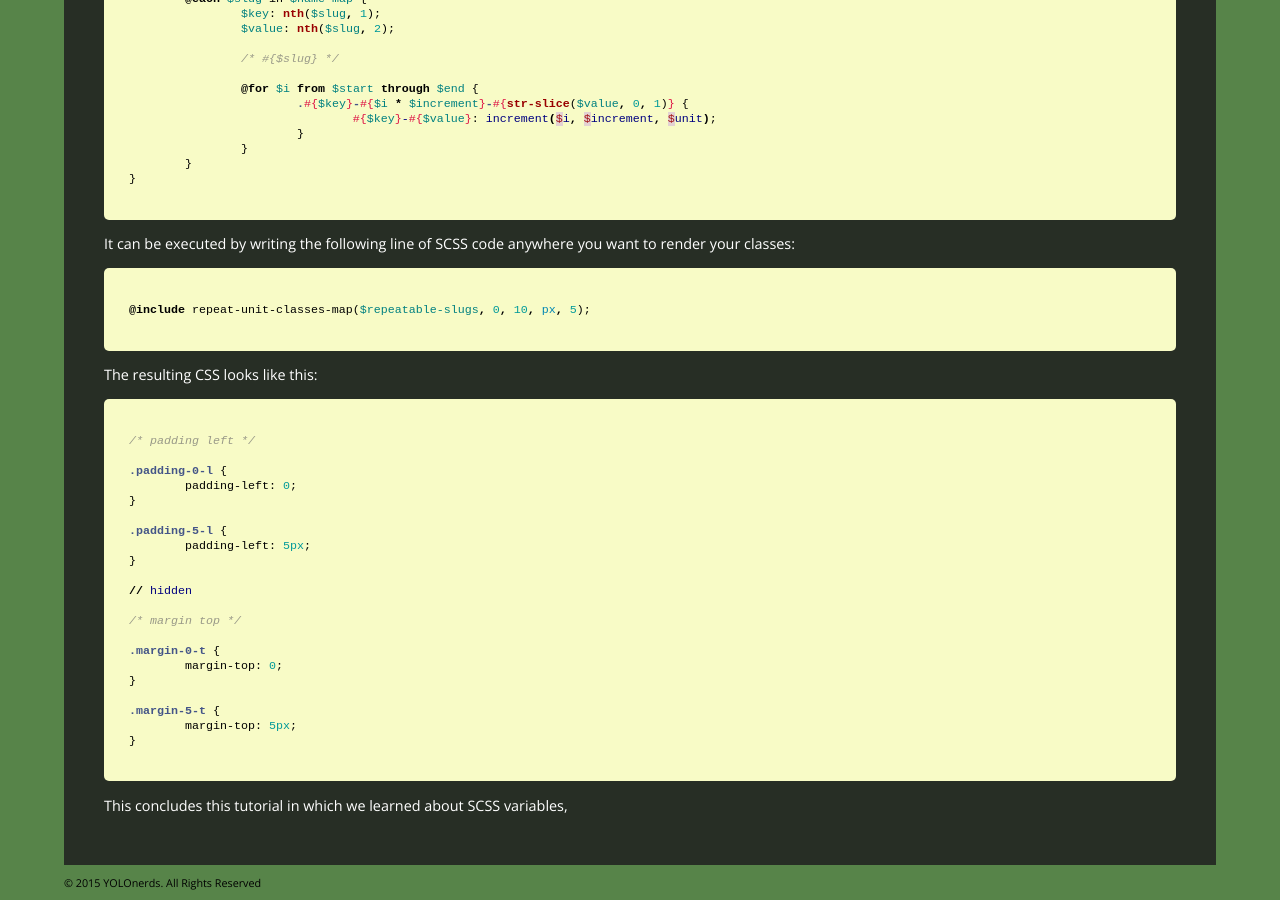
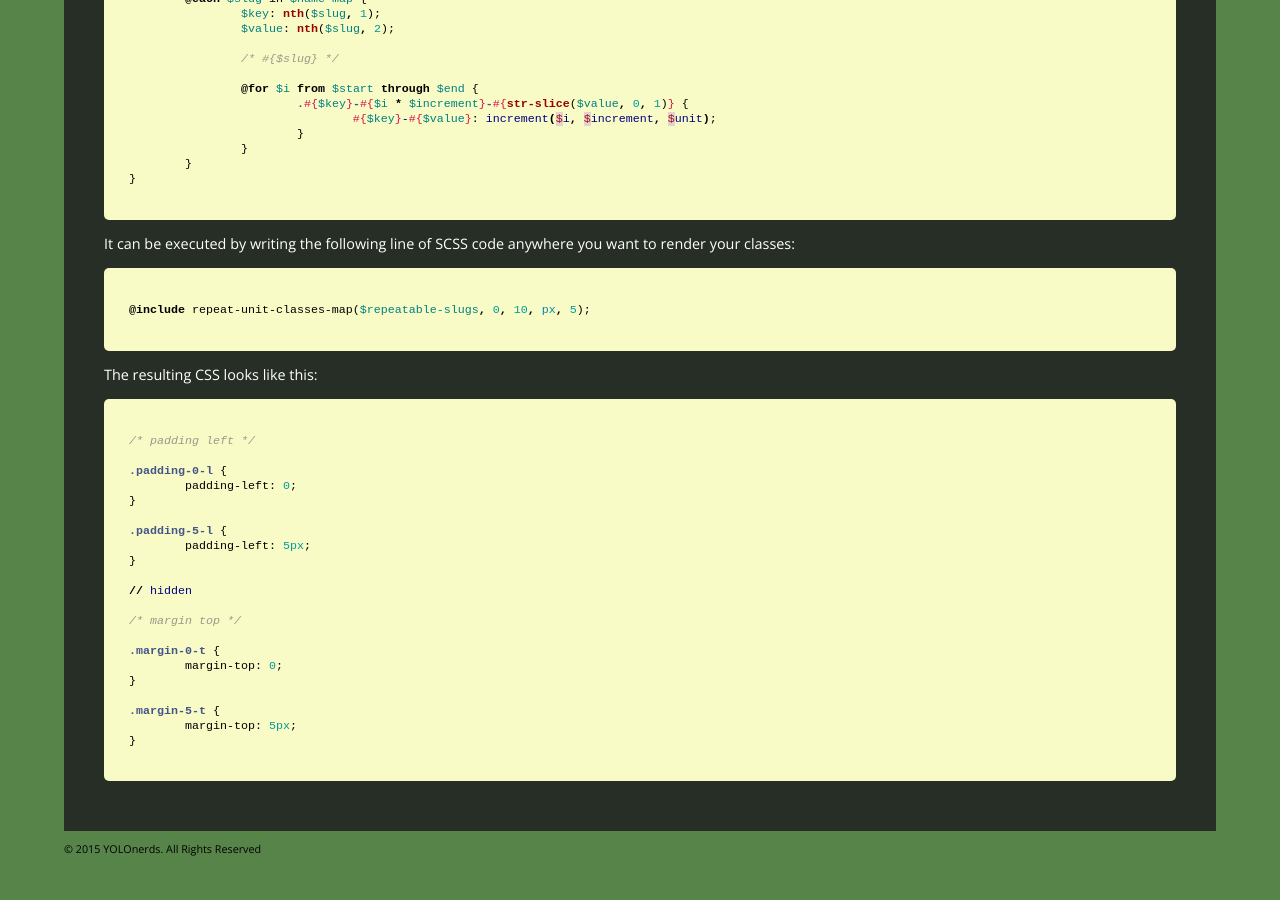
Before and after one commit to lzychowski/lzychowski.github.io, a Jekyll site: the page built from _posts/2017-02-17-SCSS-repeated-helper-classes-with-5px-increment.md, in a window 1280 px wide and 900 px high, scrolled down 6398 px. Built offline with Jekyll 4.4.1, drawn with Linux system fonts in a browser that asks for light colours; nearby versions of some CDN libraries; comment, search, counter and statistics services are not loaded; after the commit the page ends 7264 px from its top, so only the background shows below that.

Commit message:
Update 2017-02-17-SCSS-repeated-helper-classes-with-5px-increment.md

````diff
--- a/_posts/2017-02-17-SCSS-repeated-helper-classes-with-5px-increment.md
+++ b/_posts/2017-02-17-SCSS-repeated-helper-classes-with-5px-increment.md
@@ -370,5 +370,3 @@ The resulting CSS looks like this:
 	margin-top: 5px;
 }
 ```
-
-This concludes this tutorial in which we learned about SCSS variables,
````
